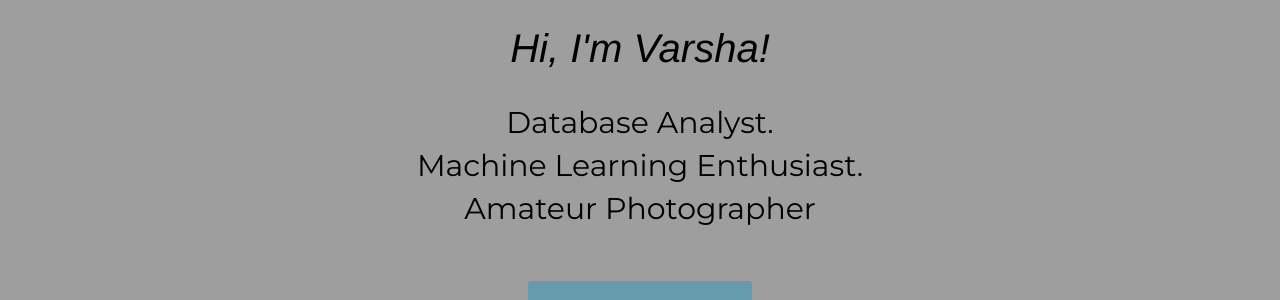
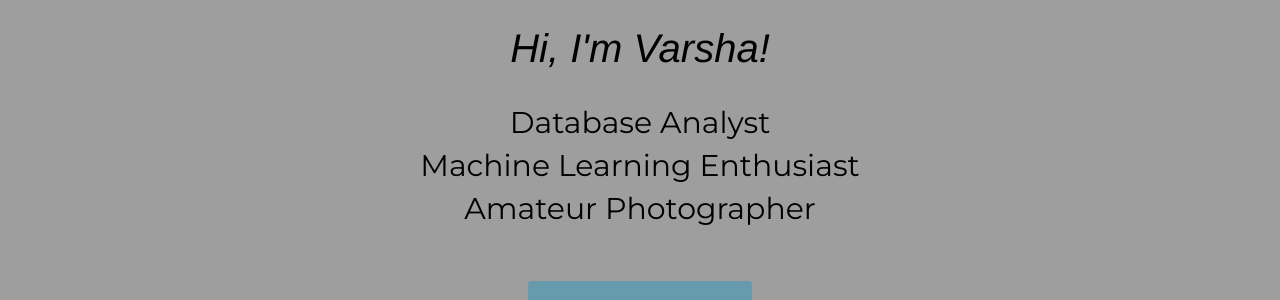
Before and after one commit to VarshaPrabhakar07/VarshaPrabhakar07.github.io, a Jekyll site: the page built from index.html, in a window 1280 px wide and 900 px high. Shown: the part 280-580 px from the top of the window. Built offline with Jekyll 4.4.1, drawn with Linux system fonts in a browser that asks for light colours; some web fonts are replaced.

Commit message:
Update header.html

```diff
--- a/_includes/header.html
+++ b/_includes/header.html
@@ -45,7 +45,7 @@
         <div class="container">
             <div class="intro-text">
                 <div class="intro-lead-in">Hi, I'm Varsha!</div>
-                <div class="intro-heading">Database Analyst. <br> Machine Learning Enthusiast. <br> Amateur Photographer</div>
+                <div class="intro-heading">Database Analyst <br> Machine Learning Enthusiast <br> Amateur Photographer</div>
                 <a href="#services" class="page-scroll btn btn-xl">Tell Me More</a>
             </div>
         </div>
```
